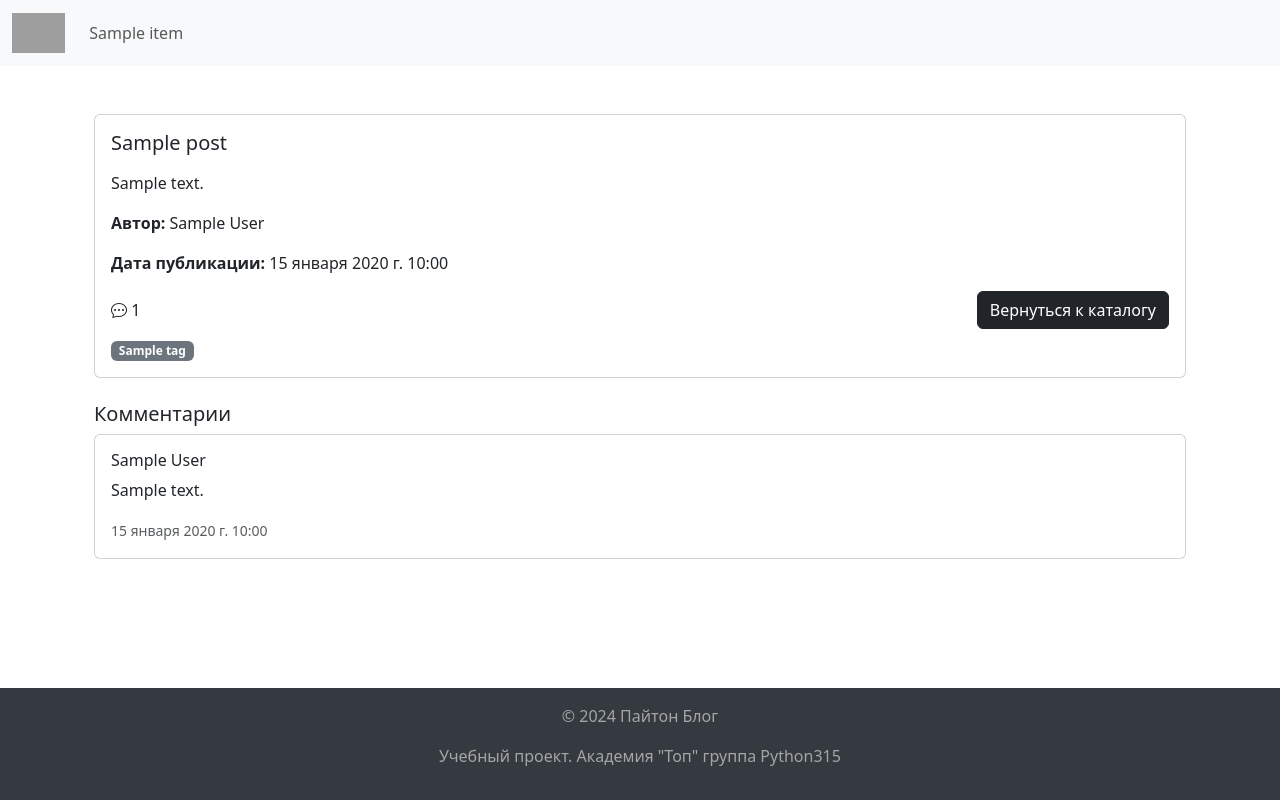
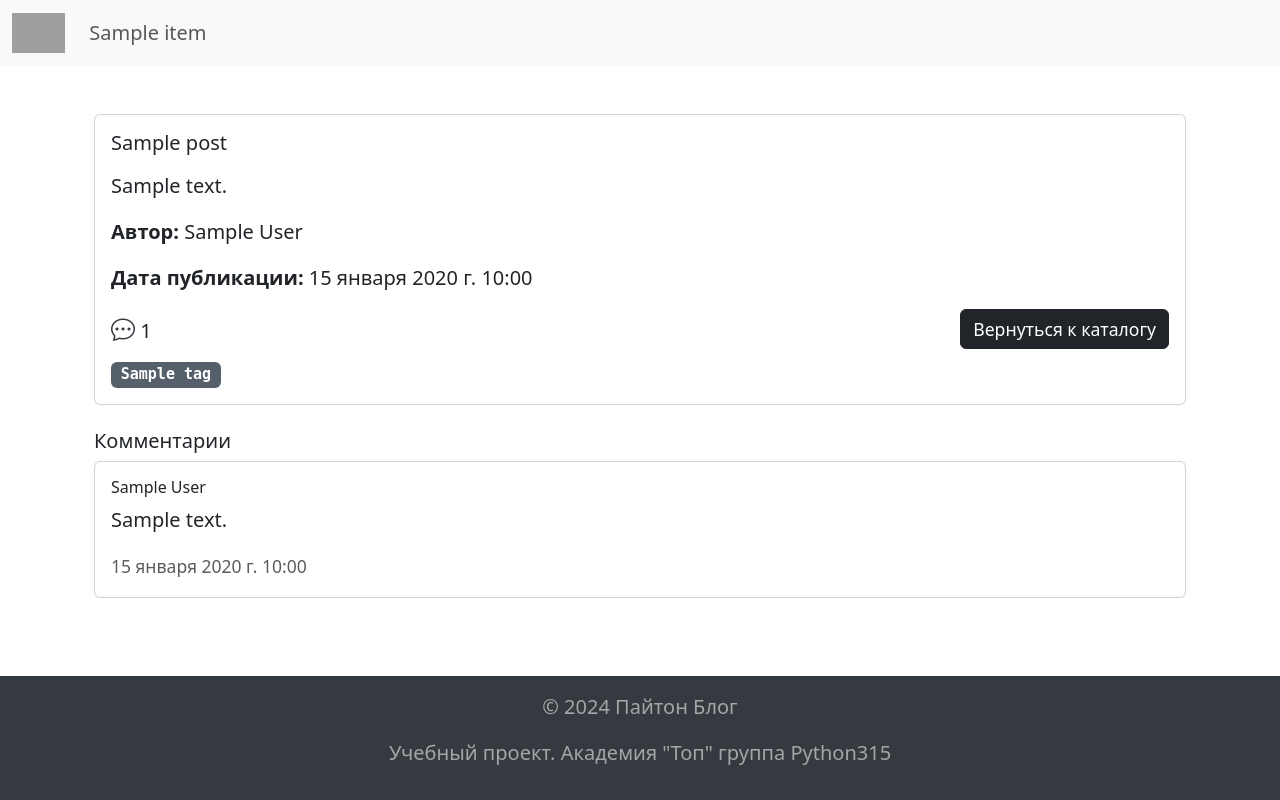
Before and after one commit to VladimirMonin/pydeck, a Django app: template blog/templates/blog/post_detail.html in a window 1280 px wide. Run offline with Django 5.2, Linux system fonts and the light colour scheme; the template is opened without the code that fills it: most values are stand-ins (such as "Sample title", 1, 10 or a date in 2020); data that the repository does not hold is empty; some libraries are stand-ins or nearby versions; grey boxes are pictures that could not be loaded.

Commit message:
develop/css: стили тегов иконок и размер шрифта

```diff
--- a/blog/templates/blog/post_detail.html
+++ b/blog/templates/blog/post_detail.html
@@ -27,7 +27,7 @@
                 {% if post.tags %}
                     <div class="tags">
                         {% for tag in post.tags %}
-                            <span class="badge bg-secondary">{{ tag }}</span>
+                            <span class="tag badge">{{ tag }}</span>
                         {% endfor %}
                     </div>
                 {% endif %}
--- a/blog/templates/includes/post_preview.html
+++ b/blog/templates/includes/post_preview.html
@@ -21,7 +21,7 @@
       {% if post.tags %}
         <div class="tags">
           {% for tag in post.tags %}
-            <span class="badge bg-secondary">{{ tag }}</span>
+            <span class="tag badge">{{ tag }}</span>
           {% endfor %}
         </div>
       {% endif %}
--- /dev/null
+++ b/static/css/base.css
@@ -0,0 +1,26 @@
+body {
+  font-size: 1.25rem; /* Размер шрифта */
+}
+
+a.btn {
+  font-size: 1.1rem; /* Размер шрифта для кнопок */
+}
+
+/* Стили тегов */
+span.tag {
+  background-color: #55606b; /* Темный цвет фона */
+  color: #fff; /* Белый цвет текста */
+  font-family: monospace;
+}
+
+/* Стили для тегов при наведении плавно окрашиваются в темный цвет фона */
+span.tag:hover {
+  background-color: #343a40; /* Темный цвет фона */
+  transition: background-color 1.5s; /* Плавное изменение цвета фона */
+}
+
+/* Размер иконок и цвет */
+i.bi {
+  font-size: 1.5rem;
+  color: #343a40;
+}
--- a/templates/base.html
+++ b/templates/base.html
@@ -27,11 +27,15 @@
         rel="stylesheet"
         href="https://cdn.jsdelivr.net/npm/bootstrap-icons@1.11.1/font/bootstrap-icons.css"
       />
-      {% comment %} Подключил стили для футера {% endcomment %}
-      <link rel="stylesheet" href="{% static 'css/footer.css' %}" />
-      <link rel="stylesheet" href="{% static 'css/post_detail.css' %}" />
+
+
       {% comment %} Стили для библиотеки highlight.js {% endcomment %}
       <link rel="stylesheet" href="https://cdnjs.cloudflare.com/ajax/libs/highlight.js/11.3.1/styles/tomorrow-night-bright.min.css">
+
+       {% comment %} Пользовательские стили {% endcomment %}
+       <link rel="stylesheet" href="{% static 'css/base.css' %}" />
+       <link rel="stylesheet" href="{% static 'css/footer.css' %}" />
+       <link rel="stylesheet" href="{% static 'css/post_detail.css' %}" />
       {% block head %}{% endblock %}
     </head>
     <body>
```
